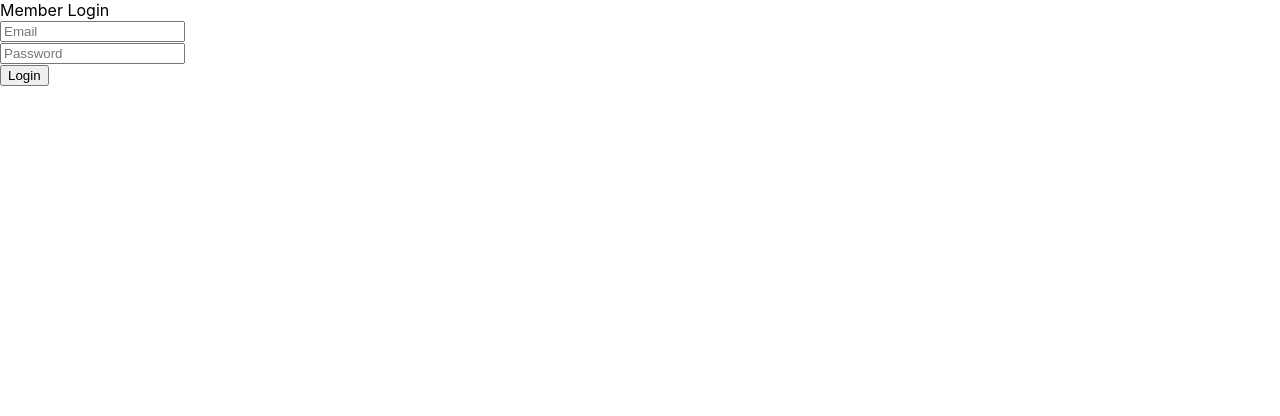
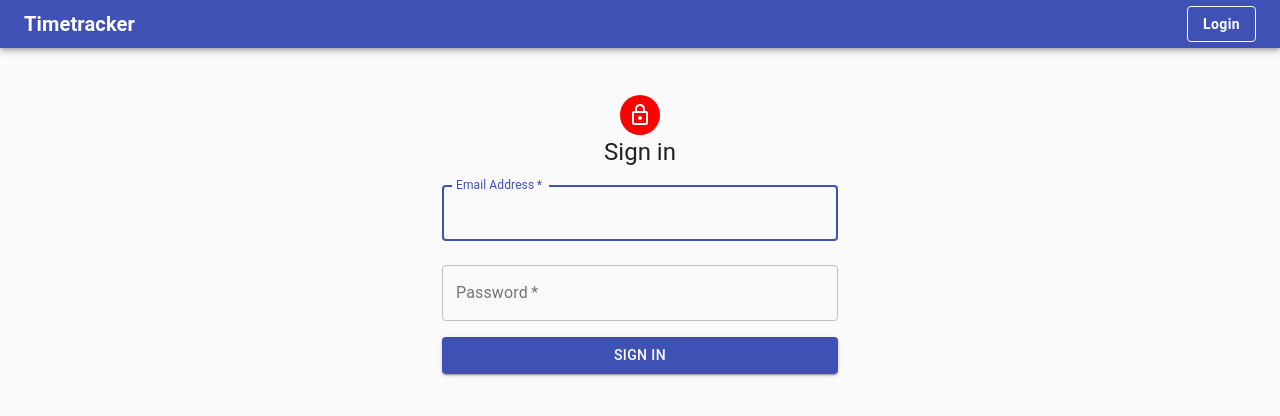
Before and after one commit to tkkhhaarree/timetrackerJS, a React (Create React App) app in the folder client/: page /login in a window 1280 px wide. Shown: the top 416 px of the page. Built offline with nearby package versions, Linux system fonts and the light colour scheme.

Commit message:
added changing navbar, change in extension code

```diff
--- a/client/package.json
+++ b/client/package.json
@@ -3,6 +3,8 @@
   "version": "0.1.0",
   "private": true,
   "dependencies": {
+    "@material-ui/core": "^4.8.2",
+    "@material-ui/icons": "^4.5.1",
     "axios": "^0.19.0",
     "chart.js": "^2.9.3",
     "chartjs": "^0.3.24",
@@ -13,7 +15,8 @@
     "react-chartjs-2": "^2.8.0",
     "react-dom": "^16.12.0",
     "react-router-dom": "^5.1.2",
-    "react-scripts": "3.2.0"
+    "react-scripts": "3.2.0",
+    "semantic-ui-react": "^0.88.2"
   },
   "scripts": {
     "start": "react-scripts start",
--- a/client/src/App.js
+++ b/client/src/App.js
@@ -1,21 +1,30 @@
-import React from "react";
+import React, { Fragment, useState } from "react";
 import {
    BrowserRouter as Router,
    Route,
    Link,
-    Redirect
+   Redirect,
+   Switch
 } from "react-router-dom";
 import Login from "./components/Login";
 import { auth } from "./actions/auth";
 import Dashboard from "./components/Dashboard";
 import Home from "./components/Home";
+import Navbar from "./components/Navbar";
 
 export default function App() {
    return (
       <Router>
-            <Route exact path="/" exact component={Home} />
-            <Route path="/login" component={Login} />
-            <PrivateRoute path="/dashboard" component={Dashboard} />
+         <Fragment>
+            <Navbar />
+            <Route exact path="/" component={Home} />
+            <section>
+               <Switch>
+                  <Route exact path="/login" component={Login} />
+                  <PrivateRoute exact path="/dashboard" component={Dashboard} />
+               </Switch>
+            </section>
+         </Fragment>
       </Router>
    );
 }
--- a/client/src/components/Dashboard.js
+++ b/client/src/components/Dashboard.js
@@ -8,6 +8,7 @@ import {
 import { auth } from "../actions/auth";
 import axios from "axios";
 import DoughnutChart from "./charts/Doughnut";
+import HorizontalBarChart from "./charts/HorizontalBar";
 
 const Webstats = () => {
    const token = localStorage.getItem("token");
@@ -105,7 +106,12 @@ const Webstats = () => {
    }, []);
 
    if (doughnutData != null) {
-        return <DoughnutChart doughnutData={doughnutData} />;
+      return (
+         <div>
+            <DoughnutChart doughnutData={doughnutData} />
+            <HorizontalBarChart doughnutData={doughnutData} />
+         </div>
+      );
    } else {
       return "loading";
    }
@@ -117,16 +123,7 @@ const rowC = {
 };
 
 const Dashboard = () => {
-    return (
-        <div>
-            <Webstats />
-            <Link to="/">
-                <div>
-                    <button onClick={auth.logout}>Logout</button>
-                </div>
-            </Link>
-        </div>
-    );
+   return <Webstats />;
 };
 
 export default Dashboard;
--- a/client/src/components/Home.js
+++ b/client/src/components/Home.js
@@ -6,35 +6,38 @@ import {
    Redirect
 } from "react-router-dom";
 import { auth } from "../actions/auth";
+import Button from "@material-ui/core/Button";
 
 const Home = () => {
    let token = localStorage.getItem("token");
    if (auth.isAuthenticated === true && token != null) {
       return (
          <div>
-        <div>
-          <font color="white">you are already logged in!.</font>
+            <font color="black">you are already logged in!.</font>
             <br />
-          <Link to="/dashboard">
-            <div>
-              <button>Dashboard</button>
-            </div>
-          </Link>
-        </div>
+            <Button
+               component={Link}
+               to="/dashboard"
+               variant="outlined"
+               color="primary"
+            >
+               Dashboard
+            </Button>
          </div>
       );
    } else {
       return (
          <div>
-        <div>
-          <font color="white">you are not logged in.</font>
+            <font color="black">you are not logged in.</font>
             <br />
-          <Link to="/login">
-            <div>
-              <button>Login button</button>
-            </div>
-          </Link>
-        </div>
+            <Button
+               component={Link}
+               to="/login"
+               variant="outlined"
+               color="primary"
+            >
+               Login button
+            </Button>
          </div>
       );
    }
--- a/client/src/components/Login.js
+++ b/client/src/components/Login.js
@@ -1,6 +1,13 @@
 import React, { Component } from "react";
 import { auth } from "../actions/auth";
-import { Button, FormGroup, FormControl, FormLabel } from "react-bootstrap";
+
+import Avatar from "@material-ui/core/Avatar";
+import Button from "@material-ui/core/Button";
+import CssBaseline from "@material-ui/core/CssBaseline";
+import TextField from "@material-ui/core/TextField";
+import LockOutlinedIcon from "@material-ui/icons/LockOutlined";
+import Typography from "@material-ui/core/Typography";
+import Container from "@material-ui/core/Container";
 
 class Login extends Component {
    constructor() {
@@ -26,54 +33,89 @@ class Login extends Component {
 
       auth.login(user).then(res => {
          if (res) {
-        this.props.history.push("/dashboard");
+            //window.location.reload();
+            //this.props.history.push("/dashboard");
+            window.open("/dashboard", "_self");
          }
       });
    }
 
    render() {
       return (
-      <div>
-        <form noValidate onSubmit={this.onSubmit}>
-          <span>Member Login</span>
-
-          <div>
-            <input
+         <Container component="main" maxWidth="xs">
+            <CssBaseline />
+            <div style={paper}>
+               <Avatar style={avatar}>
+                  <LockOutlinedIcon />
+               </Avatar>
+               <Typography component="h1" variant="h5">
+                  Sign in
+               </Typography>
+               <form noValidate onSubmit={this.onSubmit} style={form}>
+                  <TextField
+                     variant="outlined"
+                     margin="normal"
+                     required
+                     fullWidth
+                     id="email"
                      type="email"
+                     label="Email Address"
                      name="email"
-              placeholder="Email"
+                     autoComplete="email"
+                     autoFocus
                      value={this.state.email}
                      onChange={this.onChange}
                   />
-            <span></span>
-            <span>
-              <i aria-hidden="true"></i>
-            </span>
-          </div>
 
-          <div>
-            <input
+                  <TextField
+                     variant="outlined"
+                     margin="normal"
+                     required
+                     fullWidth
+                     name="password"
+                     label="Password"
                      type="password"
                      name="password"
-              placeholder="Password"
+                     id="password"
+                     autoComplete="current-password"
                      value={this.state.password}
                      onChange={this.onChange}
                   />
-            <span></span>
-            <span>
-              <i aria-hidden="true"></i>
-            </span>
-          </div>
 
-          <div className="container-login100-form-btn">
-            <button type="submit" className="login100-form-btn">
-              Login
-            </button>
-          </div>
+                  <Button
+                     type="submit"
+                     fullWidth
+                     variant="contained"
+                     color="primary"
+                     style={submit}
+                  >
+                     Sign In
+                  </Button>
                </form>
             </div>
+         </Container>
       );
    }
 }
 
+const paper = {
+   marginTop: "30px",
+   display: "flex",
+   flexDirection: "column",
+   alignItems: "center"
+};
+
+const avatar = {
+   margin: 1,
+   backgroundColor: "red"
+};
+
+const form = {
+   width: "100%", // Fix IE 11 issue.
+   marginTop: 1
+};
+const submit = {
+   margin: "8px 0px 2px"
+};
+
 export default Login;
--- /dev/null
+++ b/client/src/components/Navbar.js
@@ -0,0 +1,76 @@
+import React, { useState } from "react";
+import { makeStyles } from "@material-ui/core/styles";
+import AppBar from "@material-ui/core/AppBar";
+import Toolbar from "@material-ui/core/Toolbar";
+import Typography from "@material-ui/core/Typography";
+import Button from "@material-ui/core/Button";
+import Link from "@material-ui/core/Link";
+import { auth } from "../actions/auth";
+
+const useStyles = makeStyles(theme => ({
+   root: {
+      display: "flex",
+      flex: 1
+   },
+   menuButton: {
+      marginRight: theme.spacing(2)
+   },
+   title: {
+      flexGrow: 1
+   }
+}));
+
+const NavBar = () => {
+   const classes = useStyles();
+   const [btnText, setBtnText] = useState(
+      localStorage.getItem("token") != null ? "Logout" : "Login"
+   );
+   const [btnLink, setBtnLink] = useState(
+      localStorage.getItem("token") != null ? "/" : "/login"
+   );
+
+   function changeNavbar() {
+      if (btnText == "Logout") {
+         auth.logout();
+         setBtnText("Login");
+         setBtnLink("/login");
+      }
+   }
+
+   return (
+      <div className={classes.root}>
+         <AppBar position="fixed">
+            <Toolbar variant="dense">
+               <Typography variant="h6" className={classes.title}>
+                  <Link
+                     href="/"
+                     style={{ textDecoration: "none", color: "white" }}
+                  >
+                     <b>Timetracker</b>
+                  </Link>
+               </Typography>
+
+               <Link
+                  href={btnLink}
+                  style={{
+                     textDecoration: "none",
+                     color: "white"
+                  }}
+               >
+                  <Button
+                     variant="outlined"
+                     color="inherit"
+                     style={{ textTransform: "none" }}
+                     onClick={changeNavbar}
+                  >
+                     <b>{btnText}</b>
+                  </Button>
+               </Link>
+            </Toolbar>
+         </AppBar>
+         <Toolbar />
+      </div>
+   );
+};
+
+export default NavBar;
--- /dev/null
+++ b/client/src/components/charts/HorizontalBar.js
@@ -0,0 +1,37 @@
+import { HorizontalBar } from "react-chartjs-2";
+import React from "react";
+
+const HorizontalBarChart = props => {
+   return (
+      <HorizontalBar
+         data={props.doughnutData}
+         height={250}
+         width={350}
+         options={{
+            legend: {
+               display: false
+            },
+            maintainAspectRatio: false,
+            responsive: false,
+            scales: {
+               xAxes: [
+                  {
+                     gridLines: {
+                        display: false
+                     }
+                  }
+               ],
+               yAxes: [
+                  {
+                     gridLines: {
+                        display: false
+                     }
+                  }
+               ]
+            }
+         }}
+      />
+   );
+};
+
+export default HorizontalBarChart;
```
Also changed, not shown: client/src/components/charts/Doughnut.js (indentation only), 2 other files (tests, documents, lock files or other folders). Lines whose indentation alone changed are shown as unchanged.
